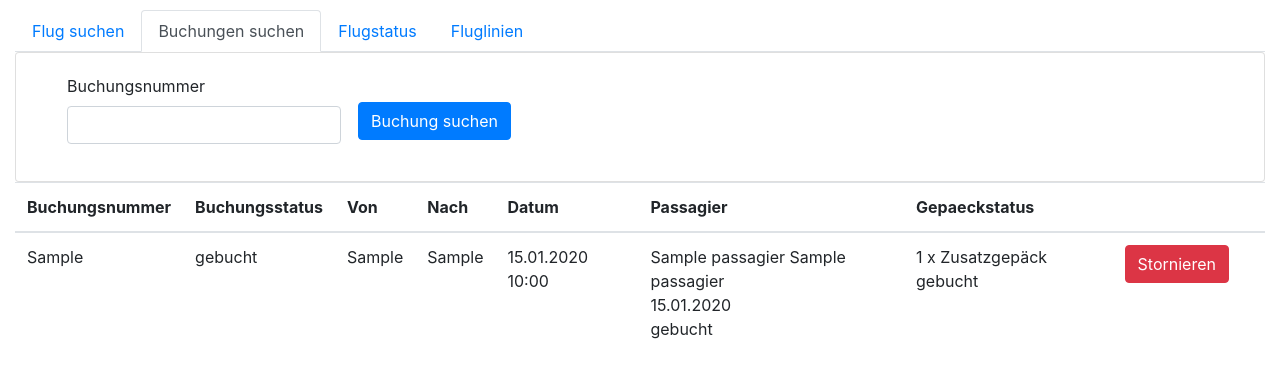
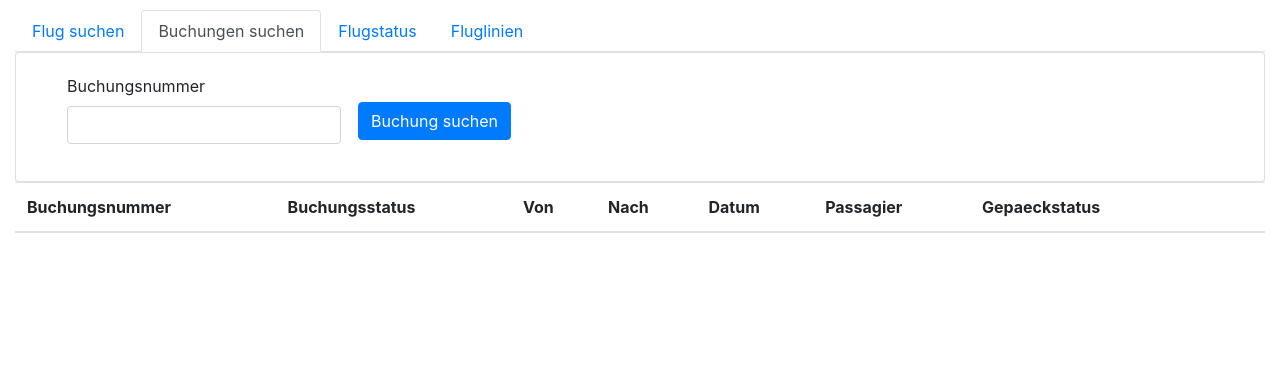
Before and after one commit to Wirtschaftsinformatik-Passau/softwareprojekt-gruppe-3, a Flask app: page /buchung_suchen in a window 1280 px wide. Shown: the part 134-512 px from the top of the page. Run offline with Flask 3, Linux system fonts and the light colour scheme; a user stored in the database is signed in; tables that the repository leaves empty hold one stand-in row (values such as "Sample post"); lists and menus that the app fills with data are empty; some libraries are stand-ins or nearby versions.

Commit message:
buchung suchen verändert

```diff
--- a/main.py
+++ b/main.py
@@ -3,4 +3,4 @@ from website import create_app
 app = create_app()
 
 if __name__ == "__main__":
-    app.run(ssl_context=('cert.pem', 'key.pem')) #, ssl_context='adhoc'
+    app.run(debug=True, ssl_context=('cert.pem', 'key.pem')) #, ssl_context='adhoc'
--- a/website/controller/passagier_controller.py
+++ b/website/controller/passagier_controller.py
@@ -199,7 +199,7 @@ def buchung_suchen():
     input_buchungsnummer = request.args.get('buchungsnummer')
 
     buchung = Buchung.query.join(Flug).filter(Buchung.buchungsnummer == input_buchungsnummer). \
-        filter(Buchung.nutzerid == current_user.id).filter(Flug.istankunftszeit < datetime.now()). \
+        filter(Buchung.nutzerid == current_user.id).filter(Flug.istabflugzeit > datetime.now()). \
         order_by(Buchung.buchungsid.desc()).first()
 
     # für den ersten aufruf, falls keine Buchungsnummer eingegeben wird kann keine gefunden werden
@@ -207,60 +207,11 @@ def buchung_suchen():
 
     if buchung is None:
 
-        # hier wird gesucht ob es buchungen zu dem angemeldeten account gibt und die oberste angezeigt
 
-        buchung = Buchung.query.join(Flug).filter(Buchung.nutzerid == current_user.id). \
-            filter(Flug.istankunftszeit < datetime.now()).order_by(Buchung.buchungsid.desc()).first()
+        return render_template('Passagier/buchung_suchen.html', user=current_user)
 
-        if buchung is None:
-            flash('Kein Buchungen gefunden', category='error')
-            return render_template('Passagier/buchung_suchen.html', user=current_user)
 
-        else:
-            ankunft_flughafen = Flughafen.query.filter(Buchung.flugid == Flug.flugid).where(
-                Flug.abflugid == Flughafen.flughafenid).where(Buchung.buchungsnummer == buchung.buchungsnummer).first()
-            # Kennung des Zielflughafens
-            ziel_flughafen = Flughafen.query.filter(Buchung.flugid == Flug.flugid).where(
-                Flug.zielid == Flughafen.flughafenid).where(Buchung.buchungsnummer == buchung.buchungsnummer).first()
-            nutzer = Nutzerkonto.query.filter(
-                Buchung.nutzerid == Nutzerkonto.id).where(Buchung.buchungsid == buchung.buchungsnummer).first()
-            passagier = Passagier.query.filter(Buchung.buchungsnummer == buchung.buchungsnummer).where(
-                Buchung.buchungsid == Passagier.buchungsid).all()
-            flug = Flug.query.filter(Flug.flugid == Buchung.flugid).where(
-                Buchung.buchungsnummer == buchung.buchungsnummer).first()
-            flugzeug = Flugzeug.query.filter(Flugzeug.flugzeugid == flug.flugid).first()
-            gepaeckanzahl = db.session.query(Passagier, Buchung, Gepaeck).join(Buchung,
-                                                                               Buchung.buchungsid == Passagier.buchungsid). \
-                join(Gepaeck, Gepaeck.passagierid == Passagier.passagierid).filter(
-                Buchung.buchungsid == buchung.buchungsid).count()
-
-            storno_possbile = True
-            for i in passagier:
-                if i.passagierstatus == "eingecheckt" or i.passagierstatus == "boarded":
-                    storno_possbile = False
-
-            check_in_available = is_flight_within_days(flug.sollabflugzeit, 1)
-
-            if is_flight_within_days(flug.sollabflugzeit, EINE_WOCHE):
-                storno_text = "Ihr Flug ist in weniger als sieben Tagen. Wenn Sie Ihre Buchung jetzt stornieren, " \
-                              "erhalten Sie keine Rückerstattung"
-
-            elif is_flight_within_days(flug.sollabflugzeit, ZWEI_WOCHEN):
-                storno_text = "Das Abflugdatum ihres Fluges ist zwischen 14 und 7 Tagen.Wenn Sie jetzt stornieren, " \
-                              "wird Ihnen 50% des Buchungspreis zurückerstattet"
-
-            else:
-                storno_text = "Ihr Flug ist noch mehr als zwei Wochen entfernt. Ihnen wird der volle Buchungspreis " \
-                              "zurückerstattet"
-
-            return render_template('Passagier/buchung_suchen.html', buchung=buchung,
-                                   ankunft_flughafen=ankunft_flughafen,
-                                   ziel_flughafen=ziel_flughafen, flug=flug, user=current_user, nutzer=nutzer,
-                                   check_in_available=check_in_available,
-                                   passagier=passagier, storno_text=storno_text, storno_possbile=storno_possbile,
-                                   gepaeckanzahl=gepaeckanzahl)
-
-    # hier kann speziell nach nummer gesucht werden (muss aber mit nutzer id des angemedletetn nutzer
+    # speziell nach nummer gesucht werden (muss aber mit nutzer id des angemedletetn nutzer
     # zusammenhängen)
 
     elif buchung.nutzerid == current_user.id:
@@ -277,7 +228,7 @@ def buchung_suchen():
             Buchung.buchungsid == Passagier.buchungsid).all()
         flug = Flug.query.filter(Flug.flugid == Buchung.flugid).where(
             Buchung.buchungsnummer == input_buchungsnummer).first()
-        check_in_available = is_flight_within_days(flug.istabflugzeit, 1)
+        check_in_available = is_flight_within_days(flug.istabflugzeit, 1) and flug.istabflugzeit > datetime.now()
         gepaeckanzahl = db.session.query(Passagier, Buchung, Gepaeck).join(Buchung,
                                                                            Buchung.buchungsid == Passagier.buchungsid). \
             join(Gepaeck, Gepaeck.passagierid == Passagier.passagierid).filter(
@@ -353,7 +304,7 @@ def online_check_in():
         msg.attach("boardingkarte.pdf", "application/pdf", boarding_karte(passagier.passagierid))
         mail.send(msg)
 
-        return redirect(url_for('passagier_views.buchung_suchen'))
+        return redirect(url_for('passagier_views.buchung_suchen', buchungsnummer=buchungsnummer))
 
     return render_template("Passagier/online_check_in.html", user=current_user, passagier=passagier, vorname=vorname,
                            nachname=nachname)
--- a/website/templates/Passagier/buchung_suchen.html
+++ b/website/templates/Passagier/buchung_suchen.html
@@ -103,7 +103,7 @@
                             {% if buchung.buchungsstatus != "storniert" and flug.flugstatus != "annulliert" and check_in_available and passagier_row.passagierstatus != "eingecheckt" and passagier_row.passagierstatus != "boarded" %}
                                 <a href="{{ url_for('passagier_views.online_check_in', buchungsid = buchung.buchungsid, buchungsnummer=buchung.buchungsnummer, vorname=passagier_row.vorname, nachname=passagier_row.nachname) }}"
                                    class="btn btn-warning btn-sm">Online Check In</a><br><br>
-                            {% elif passagier_row.passagierstatus == "eingecheckt" and passagier_row.passagierstatus != "boarded" %}
+                            {% elif passagier_row.passagierstatus == "eingecheckt" and passagier_row.passagierstatus != "boarded" and check_in_available and flug.flugstatus != "annulliert" %}
                                  <form action="{{ url_for('bodenpersonal_views.generate_boarding_pass', passagier_id=passagier_row.passagierid) }}"
                                               method="post">
                                             <input type="submit" class="btn btn-warning btn-sm"
```
Also changed, not shown: 2 other files.
